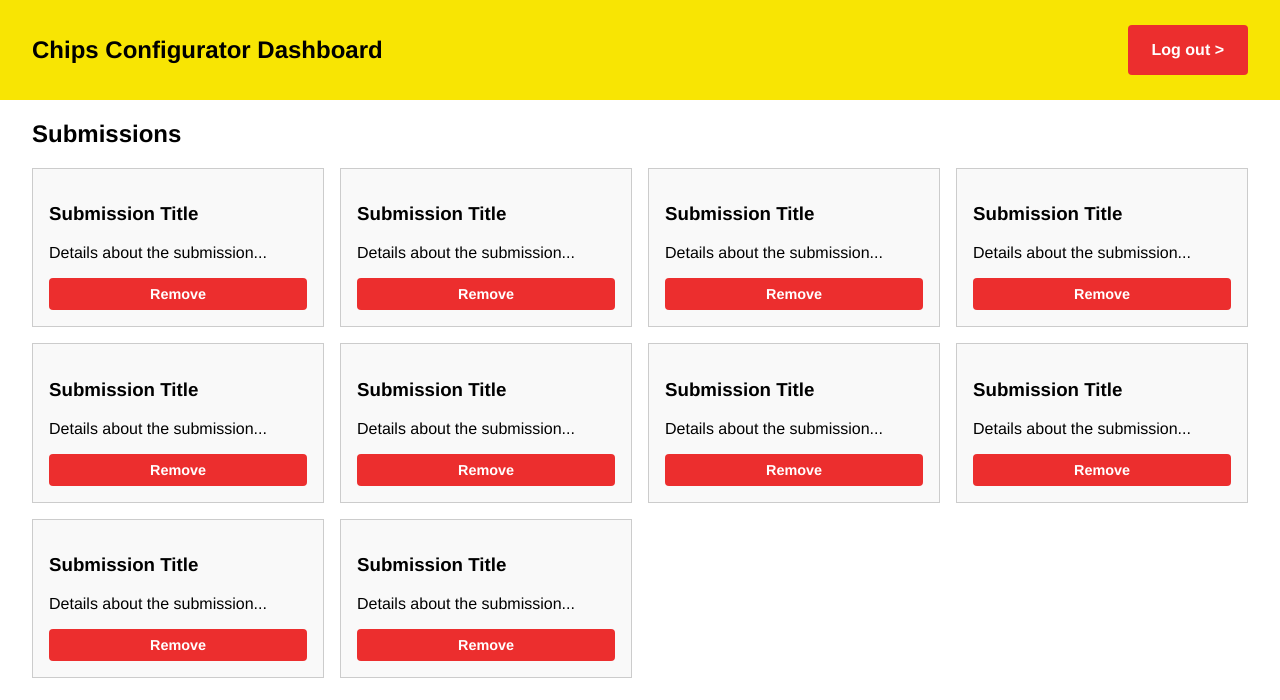
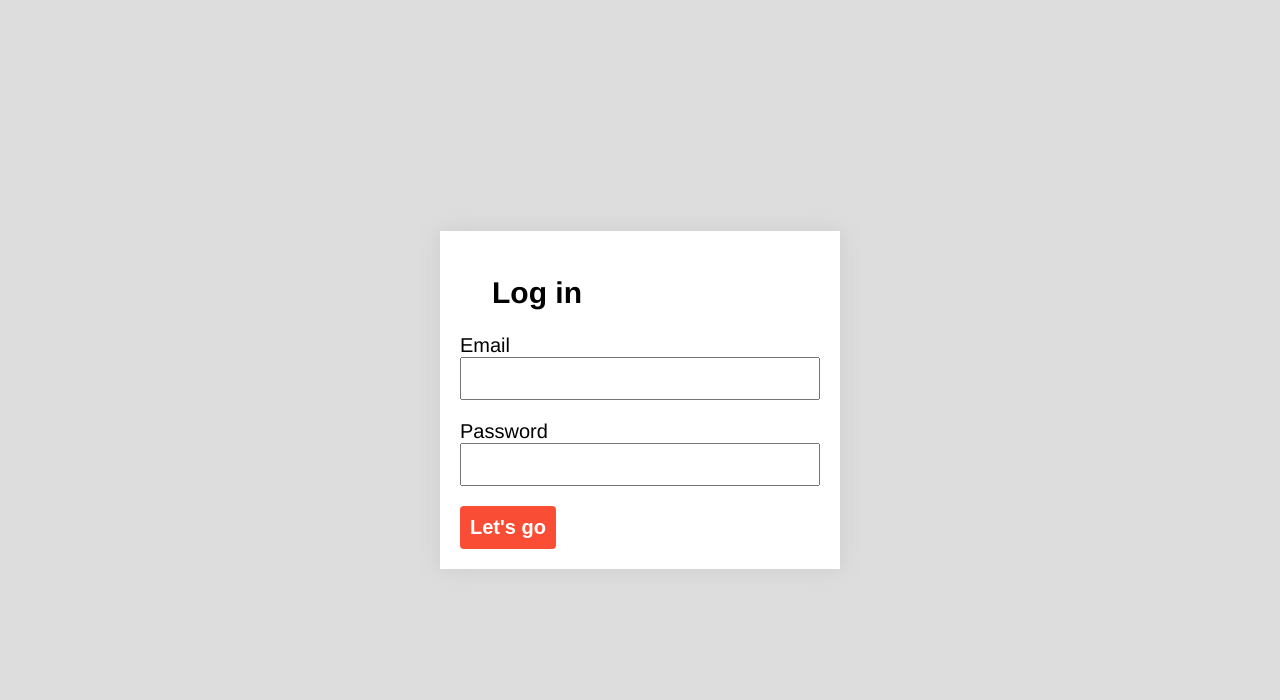
Before and after one commit to r1003875/chips_configurator_dashboard, a Vue app: page /login in a window 1280 px wide. Shown: the top 700 px of the page. Built offline with nearby package versions, Linux system fonts and the light colour scheme.

Commit message:
feat: add routing with vue-router and implement login functionality

```diff
--- a/package.json
+++ b/package.json
@@ -9,7 +9,8 @@
     "preview": "vite preview"
   },
   "dependencies": {
-    "vue": "^3.5.24"
+    "vue": "^3.5.24",
+    "vue-router": "^4.6.4"
   },
   "devDependencies": {
     "@vitejs/plugin-vue": "^6.0.1",
--- a/src/App.vue
+++ b/src/App.vue
@@ -1,24 +1,26 @@
 <script setup>
-  import Nav from './components/Nav.vue';
-  import Main from './components/Main.vue';
+  import { useRouter } from 'vue-router';
+
+  const router = useRouter();
+
+  router.beforeEach((to, from, next) => {
+    if (to.meta.requiresAuth && !isAuthenticated()) {
+      next('/login');
+    } else {
+      next();
+    }
+  });
+
+  function isAuthenticated() {
+    // Implement your authentication logic here
+    return false;
+  }
 </script>
 
 <template>
-  <Nav />
-  <Main />
+  <router-view></router-view>
 </template>
 
 <style scoped>
-.logo {
-  height: 6em;
-  padding: 1.5em;
-  will-change: filter;
-  transition: filter 300ms;
-}
-.logo:hover {
-  filter: drop-shadow(0 0 2em #646cffaa);
-}
-.logo.vue:hover {
-  filter: drop-shadow(0 0 2em #42b883aa);
-}
+
 </style>
--- /dev/null
+++ b/src/components/Dashboard.vue
@@ -0,0 +1,13 @@
+<script setup>
+    import Nav from './Nav.vue';
+    import Main from './Main.vue';
+</script>
+
+<template>
+  <Nav />
+  <Main />
+</template>
+
+<style scoped>
+
+</style>
--- /dev/null
+++ b/src/components/Login.vue
@@ -0,0 +1,115 @@
+<script setup>
+    import { ref } from 'vue';
+
+    const email = ref('');
+    const password = ref('');
+    const login = async () => {
+        try{
+            await fetch('http://localhost:3000/api/v1/users/login', {
+                method: 'POST',
+                headers: {
+                    'Content-Type': 'application/json'
+                },
+                body: JSON.stringify({
+                    email: email.value,
+                    password: password.value
+                })
+            })
+            .then(response => {return response.json()})
+            .then(data => {
+                console.log('Login attempt success:', data);
+            });
+        }
+        catch(error){
+            console.error('Error during login:', error);
+        }
+    };
+</script>
+
+<template>
+    <div class="app">
+        <h2 class="title">Log in</h2>
+        <div class="alert hidden">
+            Here is some feedback
+        </div>
+        <div class="signup">
+            <div>
+            <label for="email">Email</label>
+            <input type="text" v-model="email" class="input--text" name="email" id="email">
+            </div>
+
+            <div>
+            <label for="password">Password</label>
+            <input type="password" v-model="password" class="input--text" name="password" id="password">
+            </div>
+
+            <button @click.prevent="login" class="btn btn--primary">Let's go</button>
+        </div>
+    </div>
+</template>
+
+<style>
+    * {box-sizing: border-box;}
+    html { height: 100%; display: flex; }
+
+    body
+    {
+    font-family: Helvetica, sans-serif;
+    background-color: #DDDDDD;
+    margin: auto;
+    }
+
+    .input--text::placeholder
+    {
+    color: #ccc;
+    }
+
+    .input--text
+    {
+    font-size: 1em;
+    width: 100%;
+    padding: 0.4em;
+    color: #000;
+    margin-bottom: 1em;
+    }
+
+    .app
+    {
+    background-color: white;
+    width: 400px;
+    box-shadow: 0px 0px 1em #ccc;
+    font-size: 1.25em;
+    padding: 1em;
+    }
+
+    .btn
+    {
+    font-size: 1em;
+    padding: 0.5em;
+    font-weight: bold;
+    border-radius: 0.2em;
+    border: none;
+    color: white;
+    background-color: #F94D35;
+    cursor: pointer;
+    }
+
+    .btn:active
+    {
+    position: relative;
+    top: 1px;
+    }
+
+    .hidden
+    {
+    display:none;
+    }
+
+    .alert
+    {
+    background-color: #B4C4E7;
+    padding: 0.5em;
+    margin-bottom: 1em;
+    color: #32549d;
+    }
+</style>
--- a/src/main.js
+++ b/src/main.js
@@ -1,5 +1,6 @@
 import { createApp } from 'vue'
 import './style.css'
 import App from './App.vue'
+import router from './router'
 
-createApp(App).mount('#app')
+createApp(App).use(router).mount('#app')
--- /dev/null
+++ b/src/router/index.js
@@ -0,0 +1,22 @@
+import { createRouter, createWebHistory } from 'vue-router'
+import Login from '../components/Login.vue'
+import Dashboard from '../components/Dashboard.vue'
+
+const router = createRouter({
+  history: createWebHistory(),
+  routes: [
+    {
+      path: '/login',
+      name: 'Login',
+      component: Login
+    },
+    {
+      path: '/',
+      name: 'Dashboard',
+      component: Dashboard,
+      meta: { requiresAuth: true }
+    }
+  ]
+})
+
+export default router
```
Also changed, not shown: 1 other file (tests, documents, lock files or other folders).
